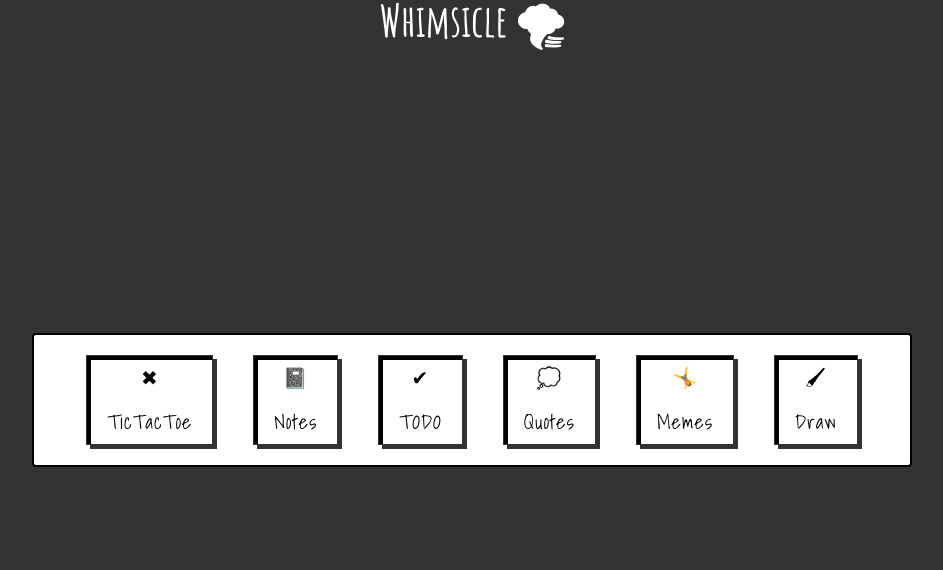
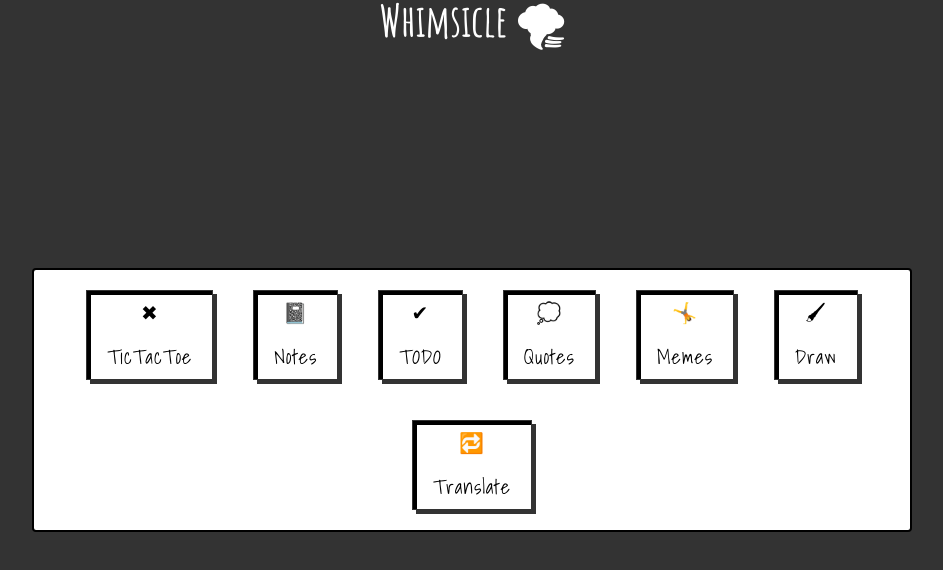
Before and after one commit to USKhokhar/whimsicle, a React (Vite) app: page /Home in a window 1280 px wide. Shown: the top 570 px of the page, without its empty margins (168-1111 px from the left). Built offline with nearby package versions, Linux system fonts and the light colour scheme.

Commit message:
translator-btn-added

```diff
--- a/src/App.jsx
+++ b/src/App.jsx
@@ -10,6 +10,7 @@ import Todo from './Pages/Todo/Todo'
 import NotesPage from './Pages/Notes/NotesPage'
 import Game from './Pages/TicTacToe/Game'
 import NoteInput from './Pages/Notes/NoteInput'
+import TranslatePage from './Pages/Translate/TranslatePage'
 
 
 function App() {
@@ -24,6 +25,7 @@ function App() {
           <Route path='/Notes' element={<NotesPage />} />
           <Route path='/takenote' element={<NoteInput />} />
           <Route path='/Tictactoe' element={<Game />} />
+          <Route path='/translate' element={<TranslatePage />} />
           <Route path='*' element={<Error />} />
         </Routes>
       </main>
--- a/src/Component/Tools.jsx
+++ b/src/Component/Tools.jsx
@@ -39,6 +39,12 @@ const ToolArr =[
         emoji:' 🖌 ',
         navigate: '/draw'
     },
+    {
+        id: 7,
+        title: 'Translate',
+        emoji:' 🔁 ' ,
+        navigate: '/translate'
+    },
 ]
 
 const Tools = () => {
--- /dev/null
+++ b/src/Pages/Translate/TranslatePage.jsx
@@ -0,0 +1,16 @@
+import React from 'react'
+
+const TranslatePage = () => {
+  return (
+    <main>
+        <h1 style={{color: '#ffffff', textAlign: 'center'}}>Whimsicle 🌪 </h1>
+        <section className="intro-section">
+            <h1>We got all but gibberish</h1>
+
+
+        </section>
+    </main>
+  )
+}
+
+export default TranslatePage
```
